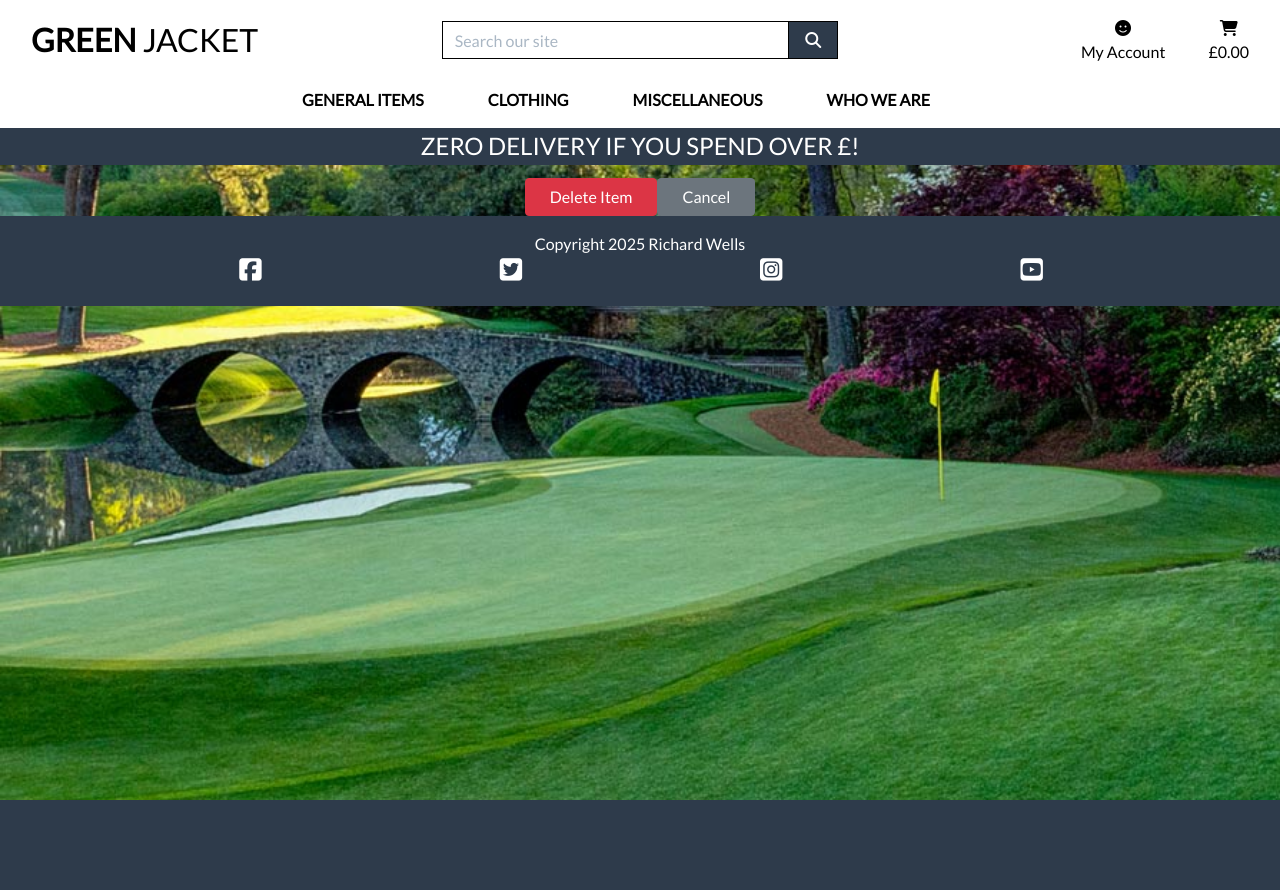
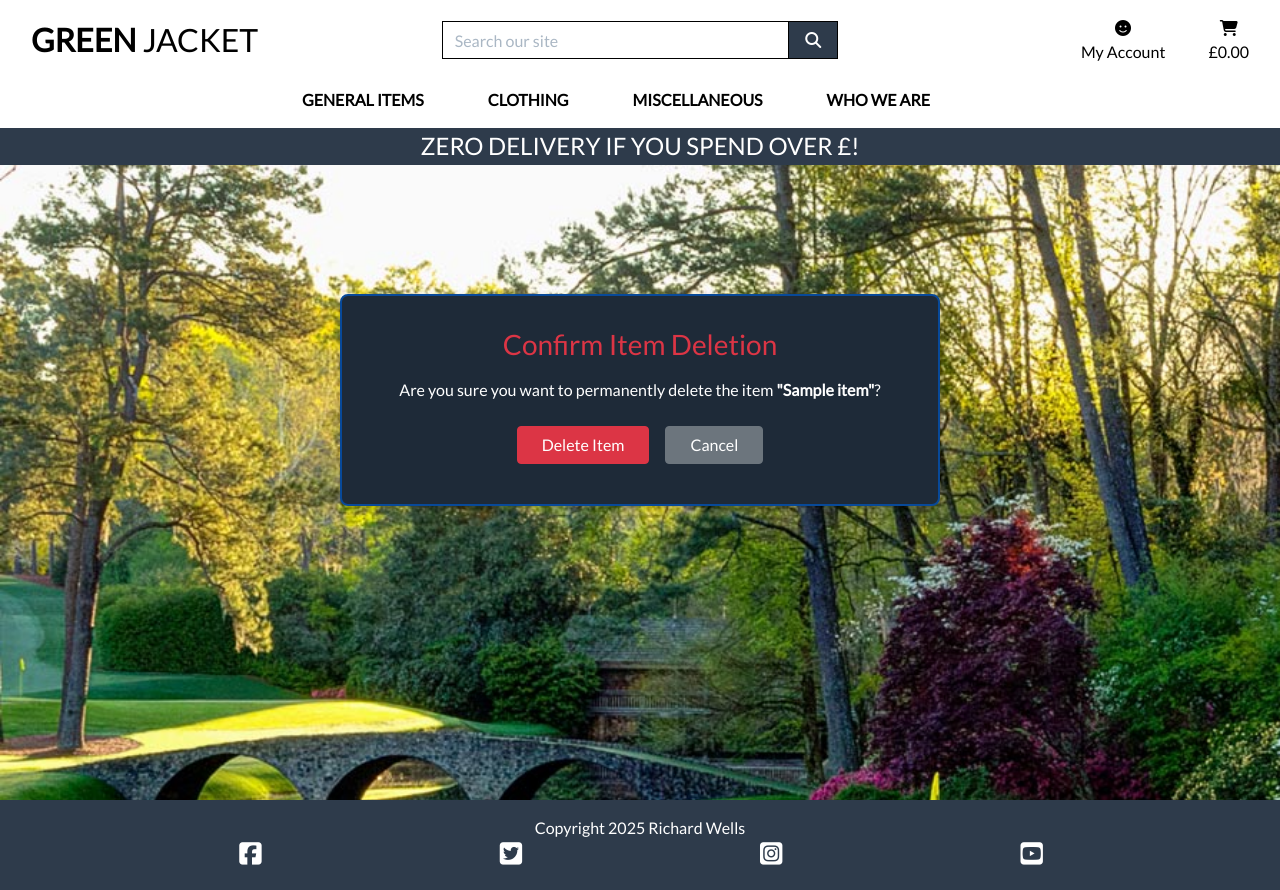
Before and after one commit to Richard-L4/Green_Jacket, a Django app: page /items/delete/1/ in a window 1280 px wide. Before the commit the page ends 800 px from the top, so only its background shows below. Run offline with Django 3.2, Linux system fonts and the light colour scheme; a user stored in the database is signed in; tables that the repository leaves empty hold one stand-in row (values such as "Sample post"); some libraries are stand-ins or nearby versions.

Commit message:
put page styling in for delete item page

```diff
--- a/items/templates/items/add_item.html
+++ b/items/templates/items/add_item.html
@@ -23,6 +23,7 @@
 
         <div class="row">
             <div class="col-12 col-md-6">
+
                 <form method="POST" action="{% url 'add_item' %}" class="form mb-2" enctype="multipart/form-data">
                     {% csrf_token %}
                     {% for field in form %}
--- a/items/templates/items/delete_item.html
+++ b/items/templates/items/delete_item.html
@@ -1,24 +1,28 @@
 {% extends "base.html" %}
 
 {% block content %}
-  <div class="container mt-5" style="max-width: 480px;">
-    <h3 class="mb-4 text-center text-danger">
-      Confirm Item Deletion
-    </h3>
+<div id="item">
+  <div id="item-box">
+    <h3 class="mb-3 text-danger">Confirm Item Deletion</h3>
 
-    <p class="text-center mb-4">
+    <p class="mb-4">
       Are you sure you want to permanently delete the item
-      <strong>"{{ item.name }}"</strong>?
+      <strong class="no-wrap">"{{ item.name }}"</strong>?
     </p>
 
-    <form method="POST" class="d-flex justify-content-center gap-4">
+    <form method="POST">
       {% csrf_token %}
-      <button type="submit" class="btn btn-danger fw-semibold px-4">
-        Delete Item
-      </button>
-      <a href="{% url 'item_detail' item.pk %}" class="btn btn-secondary fw-semibold px-4">
-        Cancel
-      </a>
+      <div class="d-flex justify-content-center align-items-start flex-wrap">
+        <button type="submit" class="btn btn-danger fw-semibold px-4 mr-3 mb-2">
+          Delete Item
+        </button>
+        <a href="{% url 'item_detail' item.pk %}" class="btn btn-secondary fw-semibold px-4">
+          Cancel
+        </a>
+      </div>
     </form>
+
+
   </div>
+</div>
 {% endblock %}
--- a/items/templates/items/items.html
+++ b/items/templates/items/items.html
@@ -43,7 +43,7 @@
         <div class="col-12 col-md-6 order-md-first">
             <p class="text-muted mt-3 text-center text-md-left">
                 {% if search_term or current_categories or current_sorting != 'None_None' %}
-                <span class="small"><a href="{% url 'items' %}">Items Home</a> | </span>
+                <span class="small"><a href="{% url 'items' %}" class="btn btn-sm btn-success">Items Home</a></span>
                 {% endif %}
                 {{ items|length }} Items{% if search_term %} found for <strong>"{{ search_term }}"</strong>{% endif %}
             </p>
--- a/static/css/base.css
+++ b/static/css/base.css
@@ -240,6 +240,37 @@
 #delete-page form a:hover {
   background-color: #084998;
 }
+
+/* item delete page */
+
+#item {
+  min-height: 100vh;
+  color: white;
+  display: flex;
+  justify-content: center;   /* vertical centering */
+  align-items: center;       /* horizontal centering */
+  padding: 2rem;
+  text-align: center;
+}
+
+
+#item-box {
+  background-color: #1e2a38;
+  color: white;
+  border: 2px solid #084998;
+  border-radius: 8px;
+  padding: 2rem;
+  max-width: 600px;
+  width: 100%;
+  box-shadow: 0 4px 8px rgba(0,0,0,0.2);
+}
+
+/* to keep the item name on one line in item deletion box */
+.no-wrap {
+  white-space: nowrap;
+}
+
+
 
 /*  custom button style for leave a review */
 a.btn.custom {
```
Also changed, not shown: items/templates/items/item_detail.html (+5 -5 lines).
